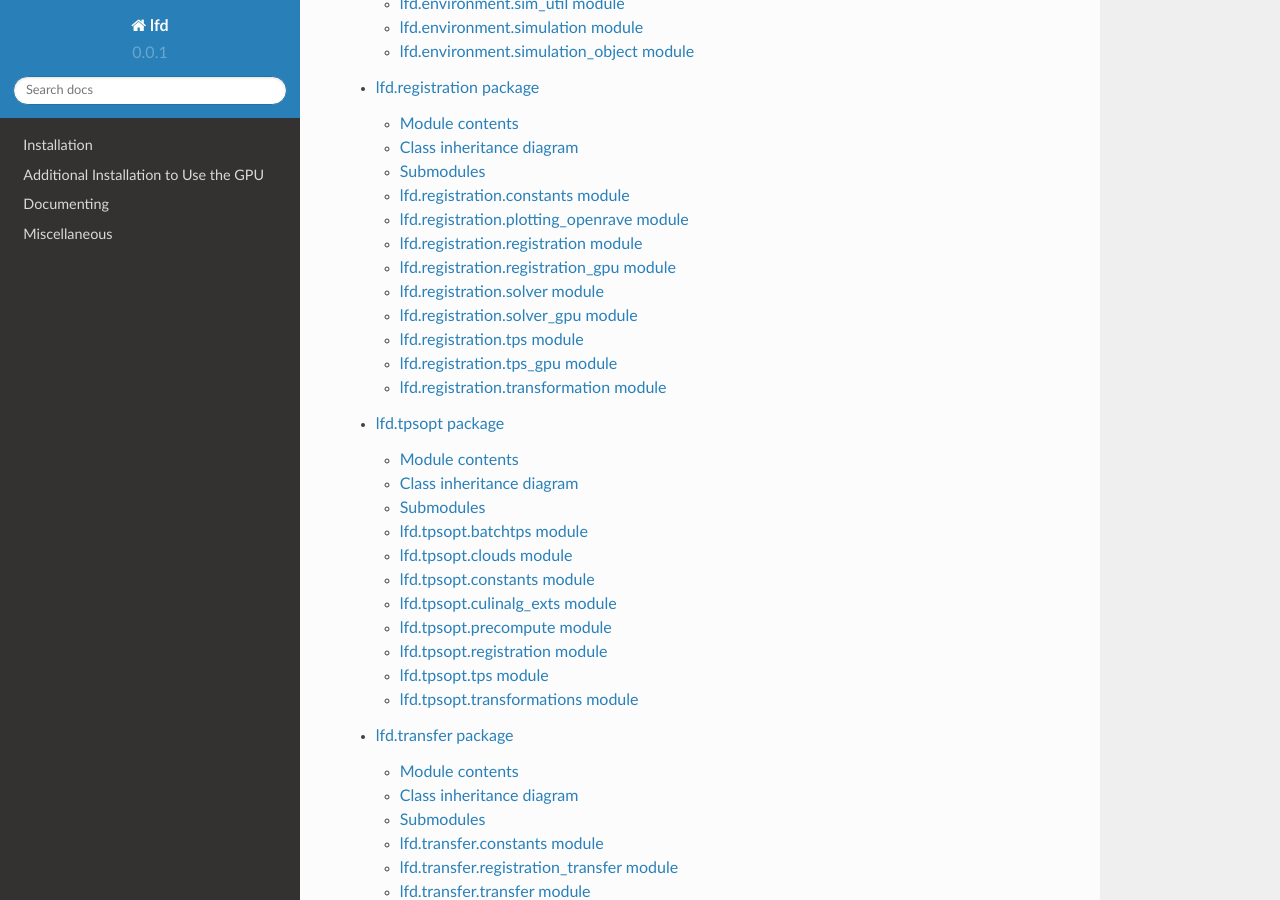
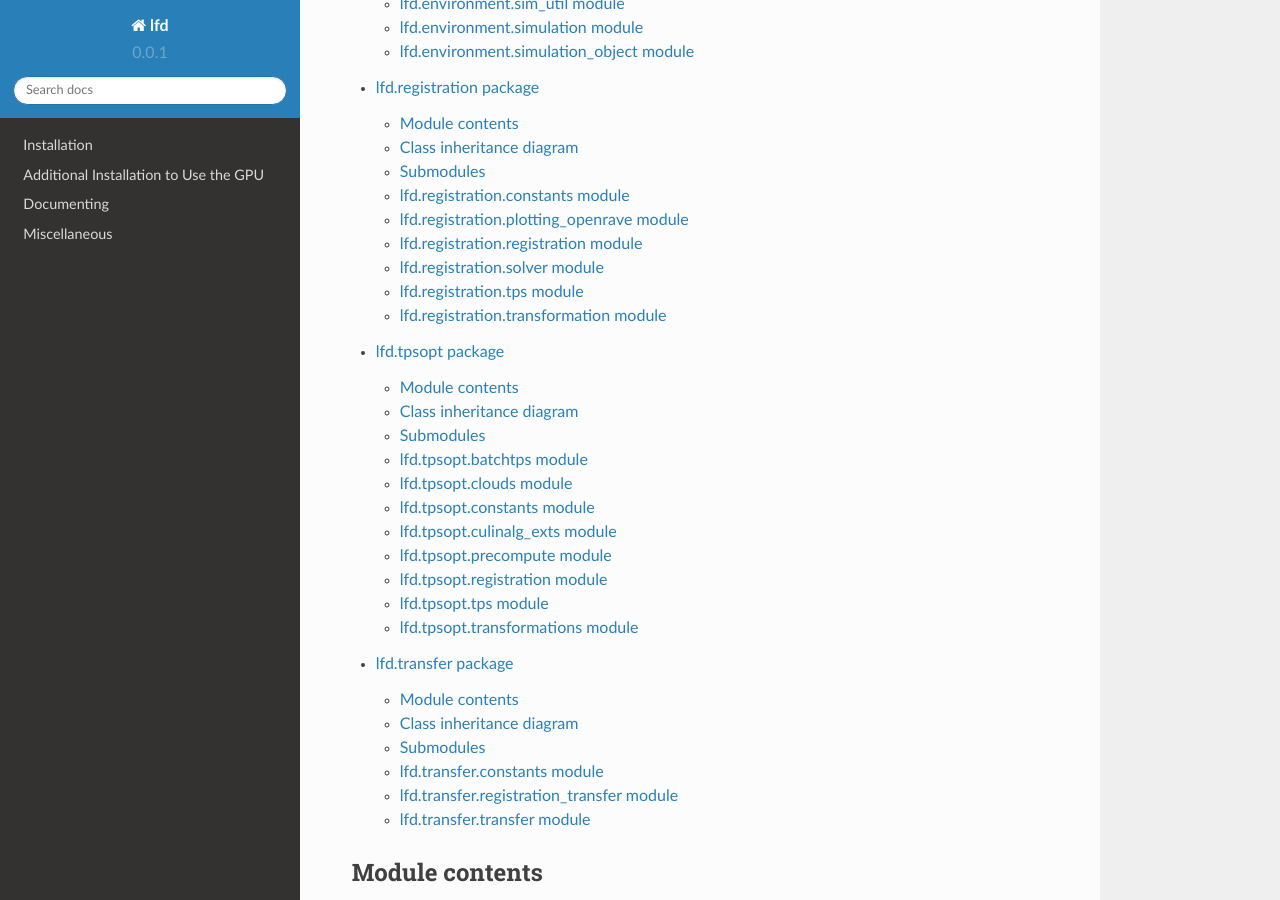
Before and after one commit to rll/lfd, a Sphinx documentation site: the page built from doc/lfd.rst, in a window 1280 px wide and 900 px high, scrolled down 548 px. Built offline with Sphinx 7.4.7 and the Read the Docs theme 2.0.0, drawn with Linux system fonts in a browser that asks for light colours; formulas are drawn with MathJax 3.

Commit message:
Reflect the combination of the _gpu modules in the doc

```diff
--- a/doc/lfd.registration.rst
+++ b/doc/lfd.registration.rst
@@ -13,7 +13,7 @@ Module contents
 Class inheritance diagram
 -------------------------
 
-.. inheritance-diagram:: lfd.registration.constants lfd.registration.plotting_openrave lfd.registration.registration lfd.registration.registration_gpu lfd.registration.solver lfd.registration.solver_gpu lfd.registration.tps lfd.registration.tps_gpu lfd.registration.transformation
+.. inheritance-diagram:: lfd.registration.constants lfd.registration.plotting_openrave lfd.registration.registration lfd.registration.solver lfd.registration.tps lfd.registration.transformation
    :parts: 1
 
 
@@ -44,26 +44,10 @@ lfd.registration.registration module
     :undoc-members:
     :show-inheritance:
 
-lfd.registration.registration_gpu module
-----------------------------------------
-
-.. automodule:: lfd.registration.registration_gpu
-    :members:
-    :undoc-members:
-    :show-inheritance:
-
 lfd.registration.solver module
 ------------------------------
 
 .. automodule:: lfd.registration.solver
-    :members:
-    :undoc-members:
-    :show-inheritance:
-
-lfd.registration.solver_gpu module
-----------------------------------
-
-.. automodule:: lfd.registration.solver_gpu
     :members:
     :undoc-members:
     :show-inheritance:
@@ -76,14 +60,6 @@ lfd.registration.tps module
     :undoc-members:
     :show-inheritance:
 
-lfd.registration.tps_gpu module
--------------------------------
-
-.. automodule:: lfd.registration.tps_gpu
-    :members:
-    :undoc-members:
-    :show-inheritance:
-
 lfd.registration.transformation module
 --------------------------------------
 
```
